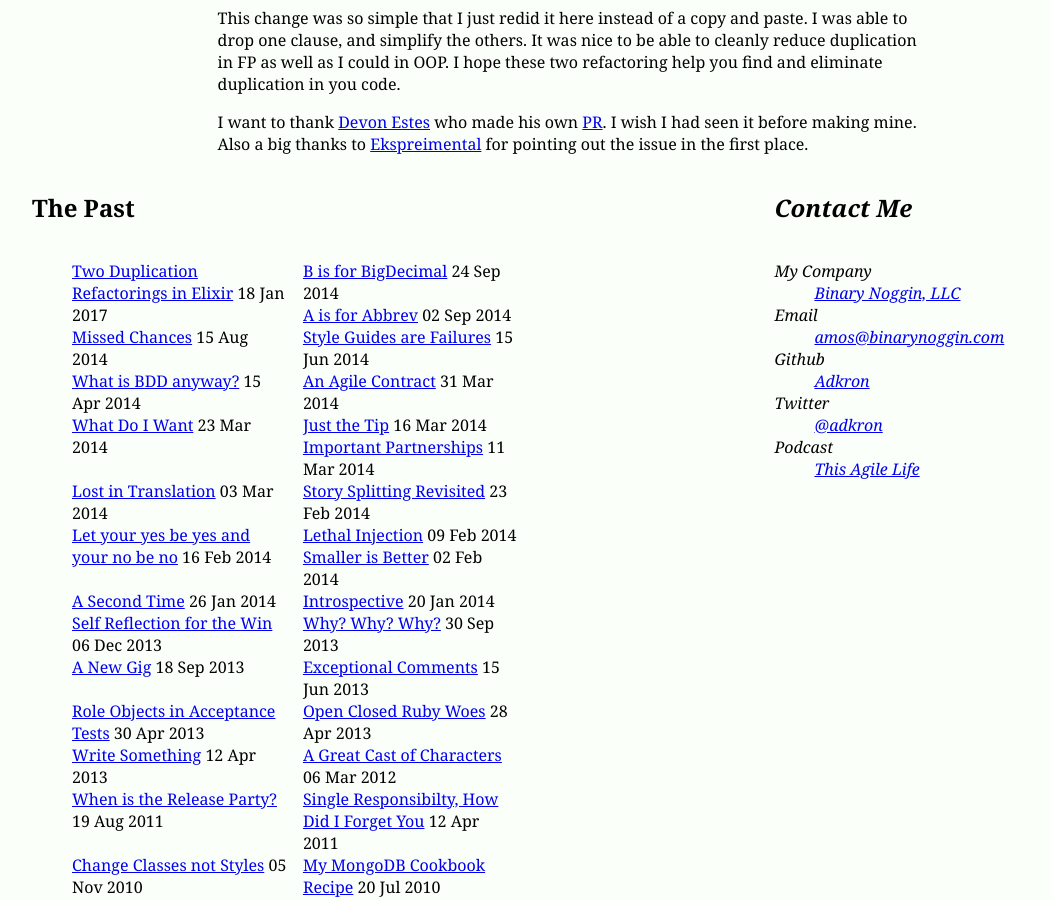
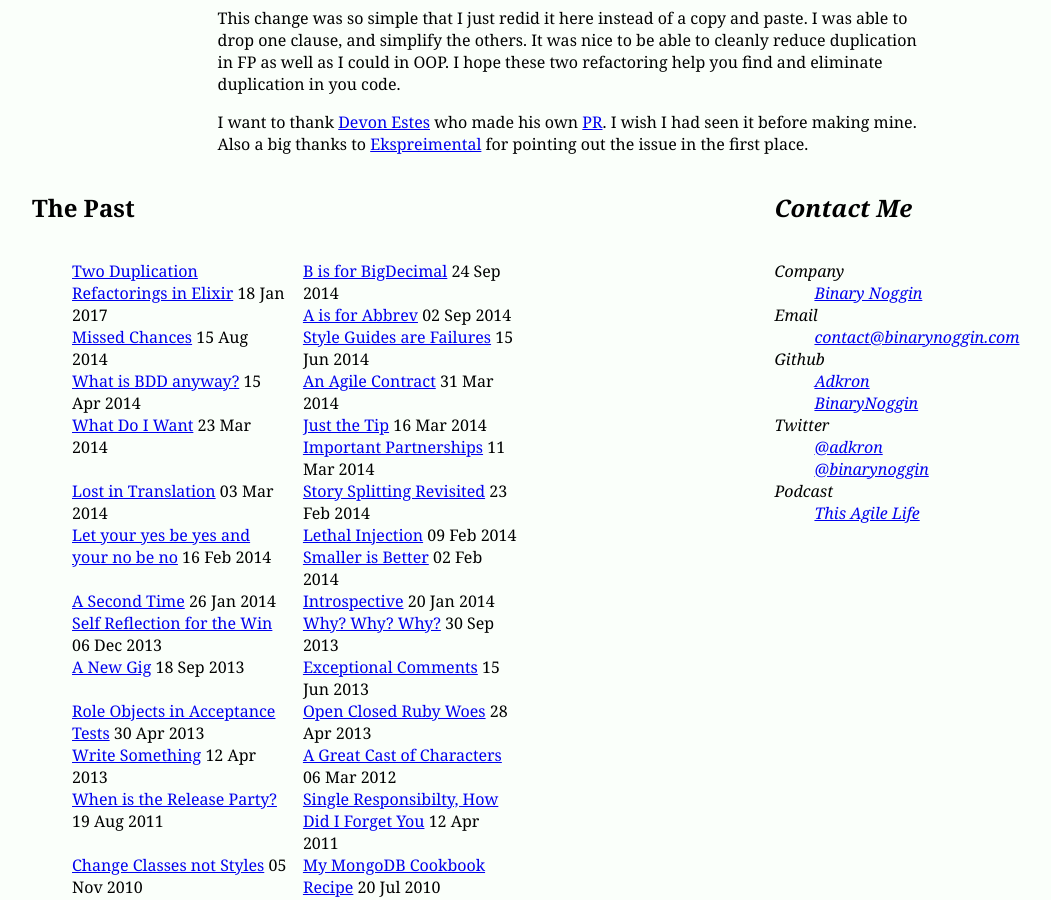
Before and after one commit to adkron/dirtyinformation.com, a Jekyll site: the page built from index.html, in a window 1280 px wide and 900 px high, scrolled down 2137 px. Shown: the whole window, without its empty margins (64-1115 px from the left). Built offline with Jekyll 4.4.1, drawn with Linux system fonts in a browser that asks for light colours; the list of posts is cut into pages by our own code.

Commit message:
Adds company info to the contact area
Amos King @adkron <amos@binarynoggin.com>

```diff
--- a/_includes/contact.html
+++ b/_includes/contact.html
@@ -1,15 +1,17 @@
 <address id="contact_info">
   <h2 class="title">Contact Me</h2>
   <dl class="info">
-    <dt>My Company</dt>
-    <dd><a href="http://binarynoggin.com" title="Binary Noggin">Binary Noggin, LLC</a></dd>
+    <dt>Company</dt>
+    <dd><a href="http://binarynoggin.com" title="Binary Noggin">Binary Noggin</a></dd>
     <dt>Email</dt>
-    <dd><a href="mailto:amos@binarynoggin.com"
-      title="Email">amos@binarynoggin.com</a></dd>
+    <dd><a href="mailto:contact@binarynoggin.com"
+      title="Email">contact@binarynoggin.com</a></dd>
     <dt>Github</dt>
     <dd><a href="http://github.com/adkron" title="Github">Adkron</a></dd>
+    <dd><a href="http://github.com/BinaryNoggin" title="Github">BinaryNoggin</a></dd>
     <dt>Twitter</dt>
     <dd><a href="http://twitter.com/adkron" title="Twitter">@adkron</a></dd>
+    <dd><a href="http://twitter.com/BinaryNoggin" title="Twitter">@binarynoggin</a></dd>
     <dt>Podcast</dt>
     <dd><a href="http://thisagilelife.com" title="Podcast">This Agile Life</dd>
   </dl>
```
